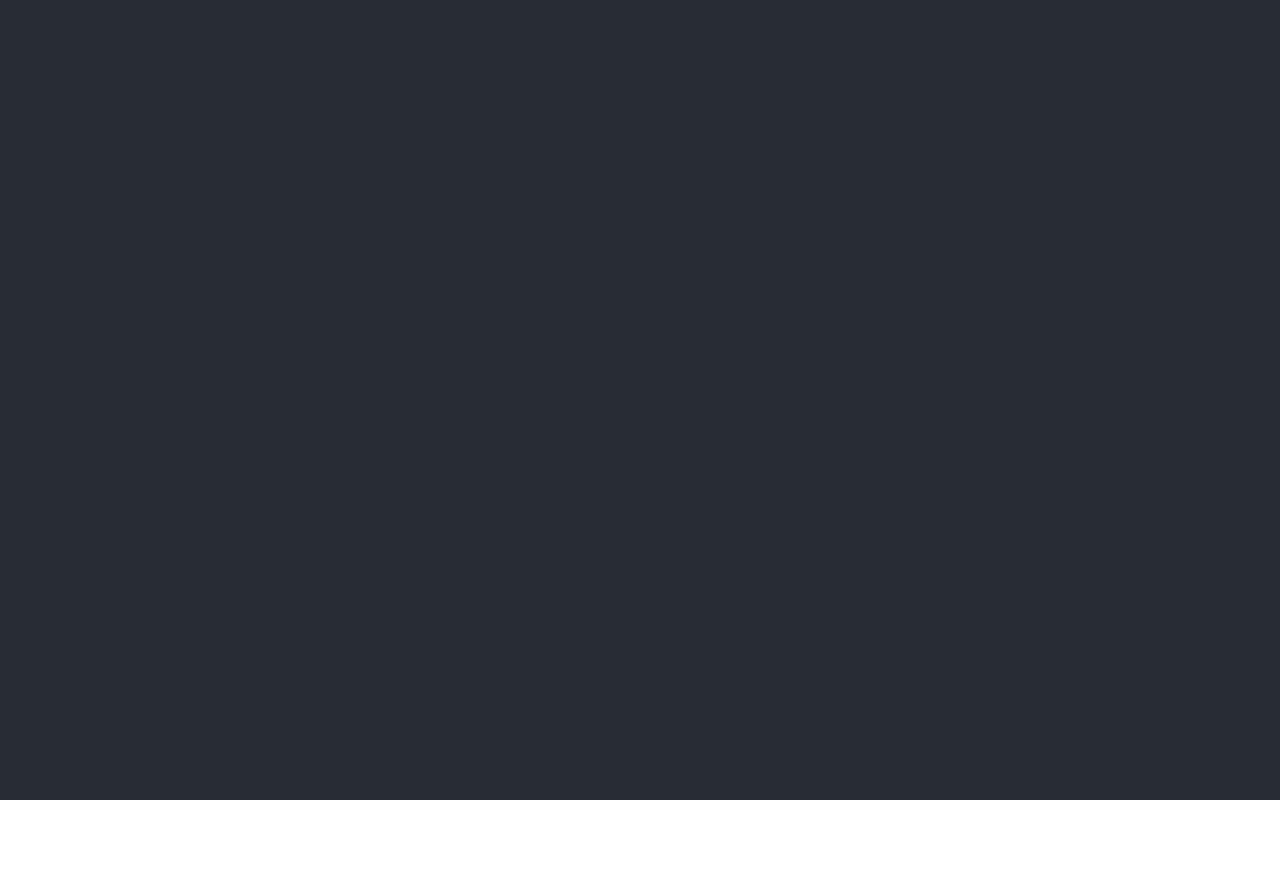
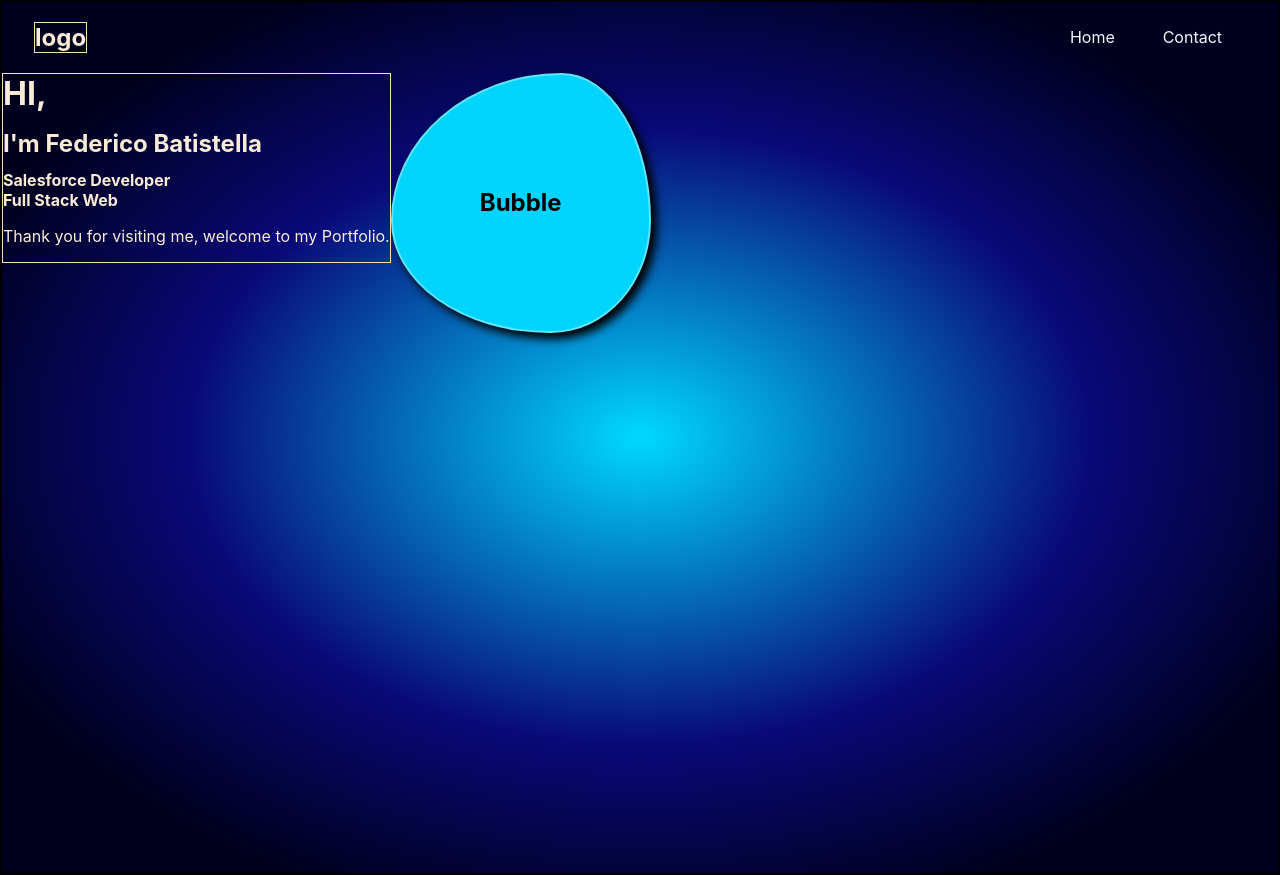
Before and after one commit to fedebati/Portfolio, a React (Create React App) app in the folder my-portfolio/: page / in a window 1280 px wide. Before the commit the page ends 800 px from the top, so only its background shows below. Built offline with nearby package versions, Linux system fonts and the light colour scheme.

Commit message:
rama para la version de bubble ocean, sin maquetar aun

```diff
--- a/my-portfolio/src/App.css
+++ b/my-portfolio/src/App.css
@@ -1,24 +1,25 @@
+
 .App {
   text-align: center;
+  border: 2px solid black;
+  margin: 0;
+  padding: 0;
+  box-sizing: border-box;
 }
 
-.App-logo {
-  height: 40vmin;
-  pointer-events: none;
+.App-body {
+
+  /* background: rgb(0,212,255);
+  background: radial-gradient(circle, rgba(9,9,121,1) 0%, rgba(0, 0, 30,1) 70%); */
+  background: rgb(0,212,255);
+  background: radial-gradient(rgba(0,212,255,1) 1%, rgba(9,9,121,1) 50%, rgba(0, 0, 30,1) 80%);
+
+  /* min-height: 100vh; */
 }
 
 
 
-.App-header {
-  background-color: #282c34;
-  min-height: 100vh;
-  display: flex;
-  flex-direction: column;
-  align-items: center;
-  justify-content: center;
-  font-size: calc(10px + 2vmin);
-  color: white;
-}
+
 
 /* @media (prefers-reduced-motion: no-preference) {
   .App-logo {
--- a/my-portfolio/src/App.js
+++ b/my-portfolio/src/App.js
@@ -1,12 +1,12 @@
-
-import './App.css';
+import './App.css'
+import Header from "./Components/Header"
+import Main from "./Components/Main"
 
 function App() {
   return (
-    <div className="App">
-      <header className="App-header">
-
-      </header>
+    <div className="App App-body">
+      <Header/>
+      <Main/>
     </div>
   );
 }
--- /dev/null
+++ b/my-portfolio/src/Components/Bubble.js
@@ -0,0 +1,14 @@
+import '../Styles/Bubble.css'
+
+function Bubble() {
+
+    return (
+
+        <div className="blob">
+            <h2 className='titlebubble'>Bubble</h2>
+        </div>
+
+    )
+}
+
+export default Bubble;
--- /dev/null
+++ b/my-portfolio/src/Components/Header.js
@@ -0,0 +1,15 @@
+import StickNavBar from '../Components/StickNavBar';
+import "../Styles/Header.css";
+
+function Header() {
+
+    return (
+        <header className="header">
+            {/* <h1>header</h1> */}
+            <StickNavBar/>
+       </header>
+    )
+}
+
+
+export default Header;
--- /dev/null
+++ b/my-portfolio/src/Components/Main.js
@@ -0,0 +1,19 @@
+import "../Styles/Main.css"
+import Bubble from './Bubble.js'
+
+function Main() {
+    return(
+        <main className="main">
+        <span className='logo'>
+            <h1 className='titleSaludo'>HI,</h1>
+            <h2 className='titleSaludo'>I'm <strong>Federico Batistella</strong></h2>
+            <h4 className='titleStack'>Salesforce Developer</h4>
+            <h4 className='titleStack'>Full Stack Web</h4>
+            <p>Thank you for visiting me, welcome to my Portfolio.</p>
+        </span>
+        <Bubble/>
+        </main>
+    )
+}
+
+export default Main;
--- /dev/null
+++ b/my-portfolio/src/Components/StickNavBar.js
@@ -0,0 +1,16 @@
+import '../Styles/StickNavBar.css'
+
+function StickNavBar() {
+
+    return (
+    <div className='stickNavBar'>
+        <h2 className='logo'>logo</h2>
+        <ul className='listBar'>
+            <li>Home</li>
+            <li>Contact</li>
+        </ul>
+    </div>
+    )
+}
+
+export default StickNavBar;
--- /dev/null
+++ b/my-portfolio/src/Styles/Bubble.css
@@ -0,0 +1,40 @@
+.blob{
+    overflow: hidden;
+    width: 16rem;
+    height: 16rem;
+    border-radius: 42% 56% 72% 28% / 42% 40% 56% 40%;
+    background-color: ;
+    box-shadow: 5px 5px 10px 1px;
+    animation: morph 3.5s linear infinite;
+    display: flex;
+    justify-content: center;
+    background-color: rgba(0,212,255,1);
+
+        border: 2px solid rgb(97, 229, 255);
+
+
+}
+
+
+@keyframes morph{
+    0%, 100% {
+        border-radius:
+        42% 56% 72% 28 / 42% 42% 56% 48%;
+    }
+    33% {
+        border-radius:
+        72% 28% 48% 48% / 28% 28% 72% 72%;
+    }
+    66% {
+        border-radius:
+        100% 56% 56% 100% / 100% 100% 56% 56%;
+    }
+
+}
+
+.titlebubble{
+    width: 100px;
+    /* height: 100px; */
+    margin: auto;
+    /* border: 2px solid rebeccapurple; */
+}
--- /dev/null
+++ b/my-portfolio/src/Styles/Header.css
@@ -0,0 +1,4 @@
+.header{
+    /* border: 5px solid brown; */
+    /* background-color: brown; */
+}
--- /dev/null
+++ b/my-portfolio/src/Styles/Main.css
@@ -0,0 +1,26 @@
+.main{
+    /* border: 2px solid lightgreen; */
+    /* background-color: lightgreen; */
+    min-height: 100vh;
+    /* display: flex;
+    justify-content:space-around;
+    align-items: center; */
+}
+
+.logo{
+    color: antiquewhite;
+    border: 1px solid wheat;
+    float: left;
+}
+.titleSaludo{
+    /* border: 2px solid burlywood; */
+    margin: 0;
+    text-align:left;
+    margin-bottom: 0.5em;
+    font: size 10em;
+}
+.titleStack{
+    /* border: 2px solid burlywood; */
+    margin: 0;
+    text-align:left;
+}
--- /dev/null
+++ b/my-portfolio/src/Styles/StickNavBar.css
@@ -0,0 +1,23 @@
+.stickNavBar{
+    /* border: 2px solid burlywood; */
+    /* background-color: burlywood; */
+    display: flex;
+    justify-content: space-between;
+    color: aliceblue;
+    padding-left: 2em;
+    padding-right: 2em;
+    /* border: 1px solid red; */
+}
+
+.listBar{
+    display: flex;
+    justify-content: space-around;
+    width: 200px;
+    /* border: 1px solid red; */
+    align-items: center;
+    padding:0;
+}
+
+.listBar li{
+    list-style: none;
+}
--- a/my-portfolio/src/index.css
+++ b/my-portfolio/src/index.css
@@ -1,10 +1,12 @@
 body {
-  margin: 0;
+ margin: 0;
   font-family: -apple-system, BlinkMacSystemFont, 'Segoe UI', 'Roboto', 'Oxygen',
     'Ubuntu', 'Cantarell', 'Fira Sans', 'Droid Sans', 'Helvetica Neue',
     sans-serif;
   -webkit-font-smoothing: antialiased;
   -moz-osx-font-smoothing: grayscale;
+  /* background: rgb(255,255,255);
+  background: radial-gradient(circle farthest-corner, rgba(0,212,255,1) 10%, rgba(40, 50, 99,1) 50%, rgba(0, 0, 30,1) 70%); */
 }
 
 code {
```
Also changed, not shown: my-portfolio/src/setupTests.js (deleted, +0 -5 lines), 2 other files (tests, documents, lock files or other folders).
